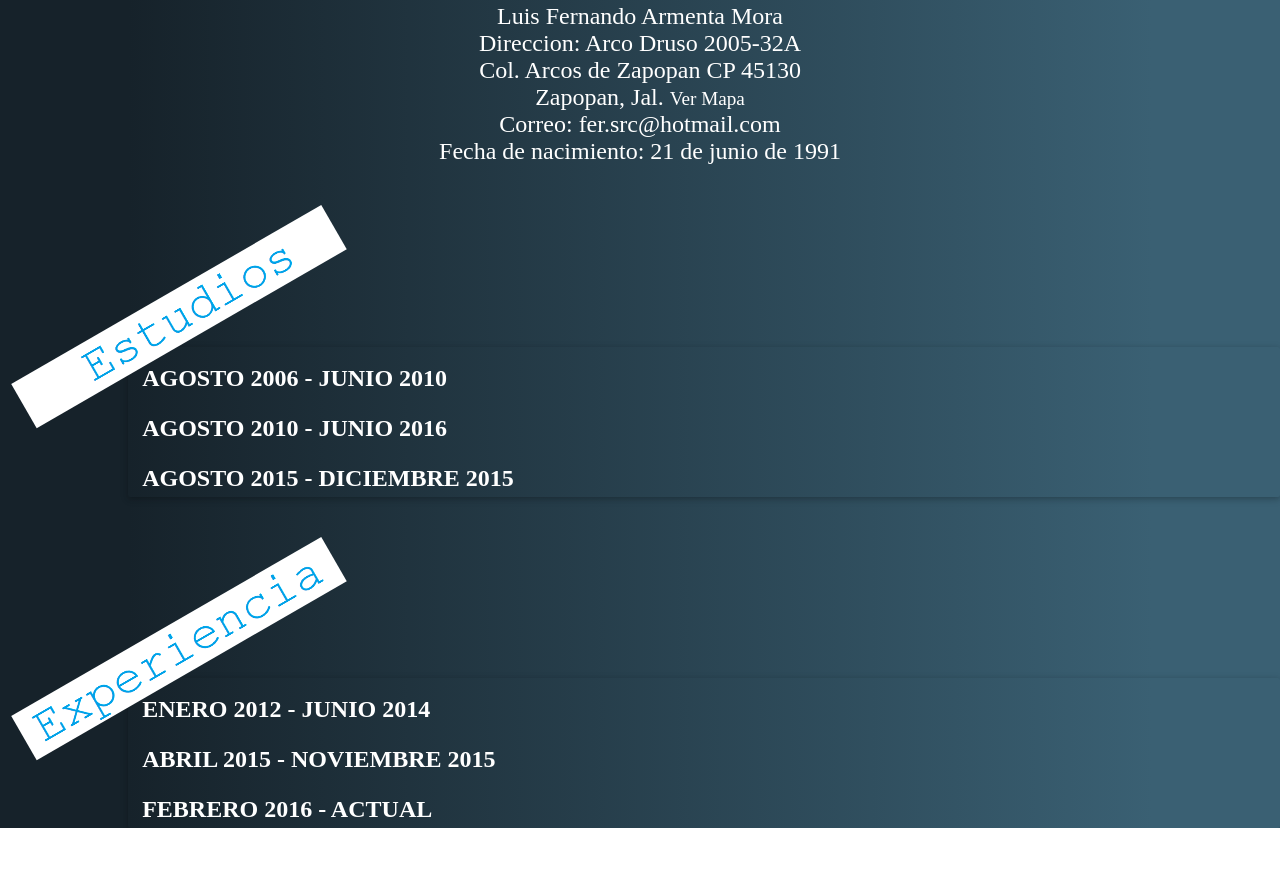
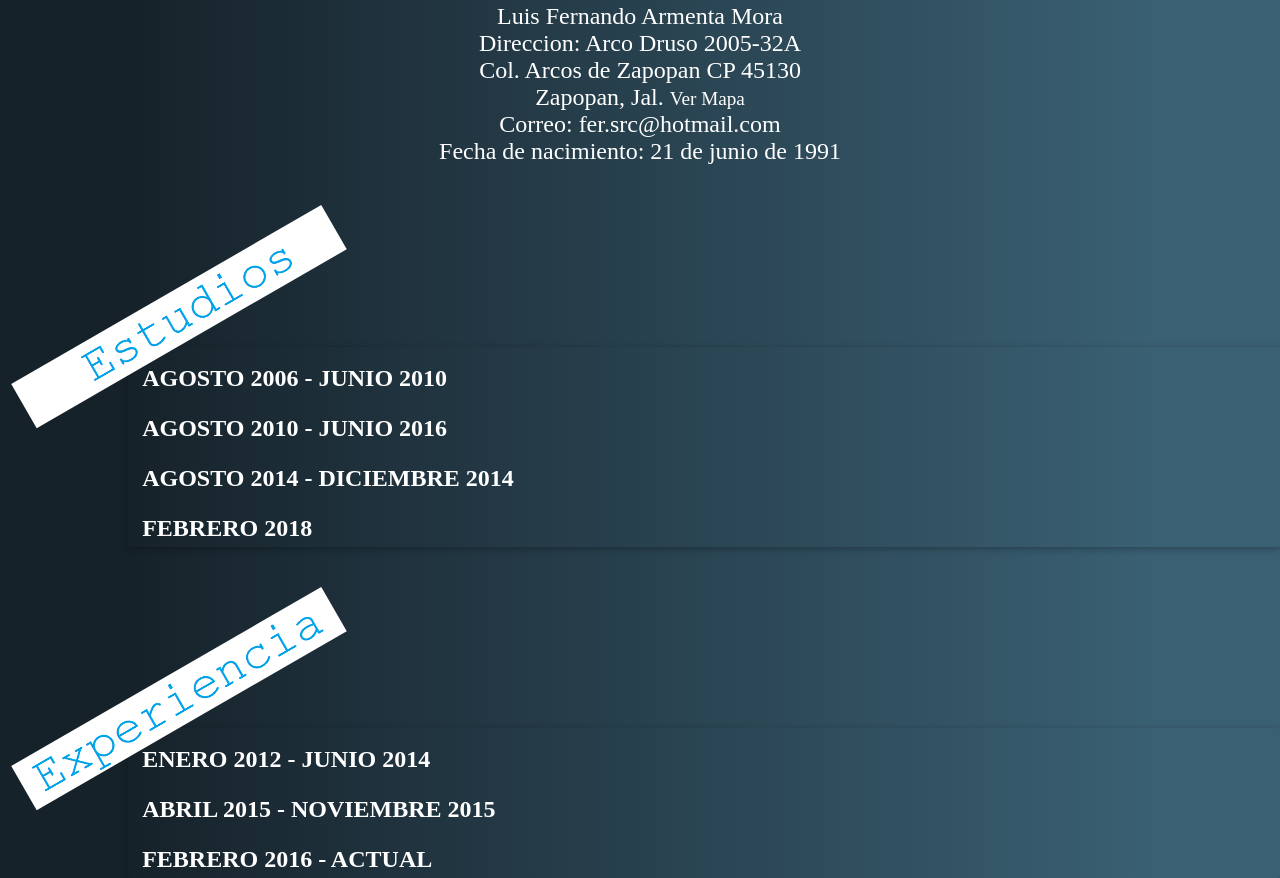
Before and after one commit to fersrc/fersrc.github.io, a plain HTML site: page index.html in a window 1280 px wide. Shown: the part 878-1756 px from the top of the page. Before the commit the page ends 1706 px from the top, so only its background shows below. Drawn offline with Linux system fonts and the light colour scheme.

Commit message:
certificado desarrollo

```diff
--- a/index.html
+++ b/index.html
@@ -65,7 +65,7 @@
 
         <div class="item">
           <header>
-            Agosto 2015 - Diciembre 2015
+            Agosto 2014 - Diciembre 2014
           </header>
           <div class="">
             <h4>Diplomado Programacion Basica</h4>
@@ -73,6 +73,18 @@
             <a href="http://www.proulex.com/index.php" target="_blank"><img class="img_logo" alter="logoproulex" src="img/proulex.png"></a>
           </div>
         </div>
+
+        <div class="item">
+          <header>
+            Febrero 2018
+          </header>
+          <div class="">
+            <h4>Curso de desarrollo web en linea</h4>
+            <h5>Udemy</h5>
+            <a href="https://www.udemy.com/" target="_blank"><img class="img_logo" alter="certificadoweb" src="img/crt.jpg"></a>
+          </div>
+        </div>
+
       </div>
     </div>
   </div>
```
Also changed, not shown: img/crt.jpg (added).
